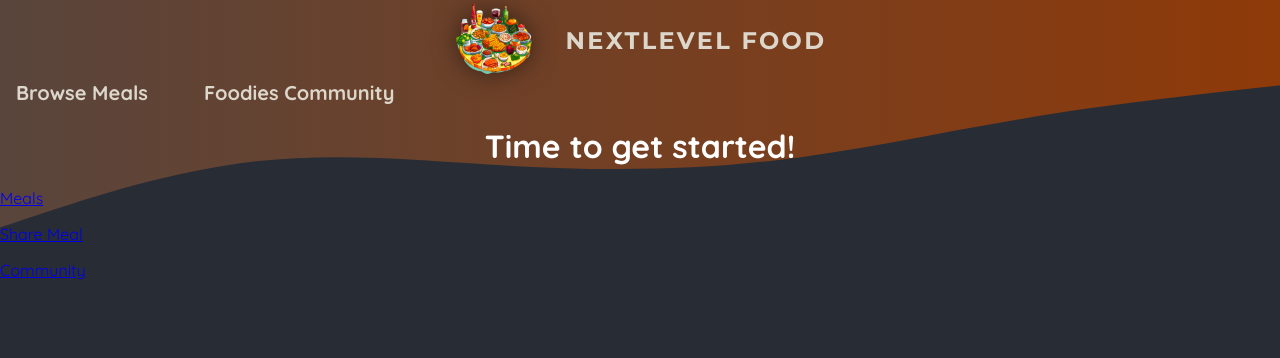
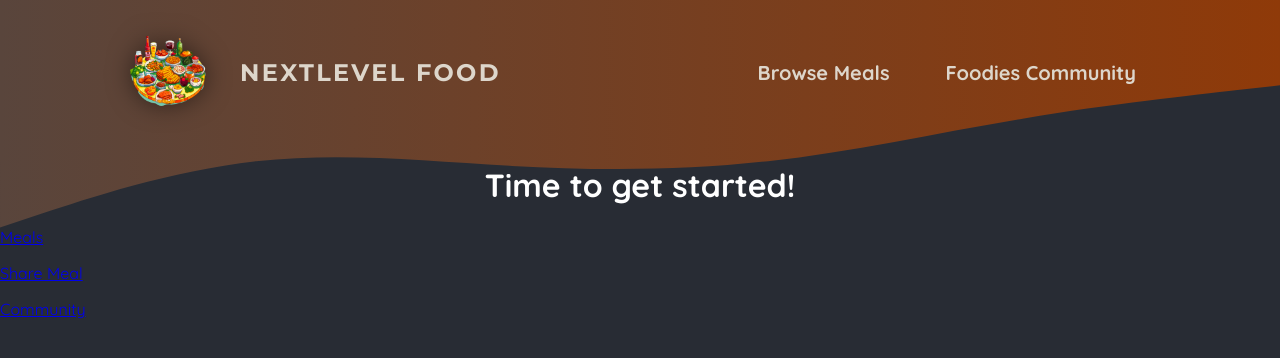
Before and after one commit to PraneethBunny123/Foodies-Next, a Next.js app: page / in a window 1280 px wide. Shown: the top 358 px of the page. Built offline with nearby package versions, Linux system fonts and the light colour scheme.

Commit message:
Applied styles to the respective tags to get better styling for the header

```diff
--- a/components/MainHeader.js
+++ b/components/MainHeader.js
@@ -4,7 +4,7 @@ import classes from './main-header.module.css'
 
 export default function MainHeader() {
     return (
-        <header>
+        <header className={classes.header}>
             <Link className={classes.logo} href='/'>
                 <img src={logoImg.src} alt="A food plate"/>
                 NextLevel Food
```
